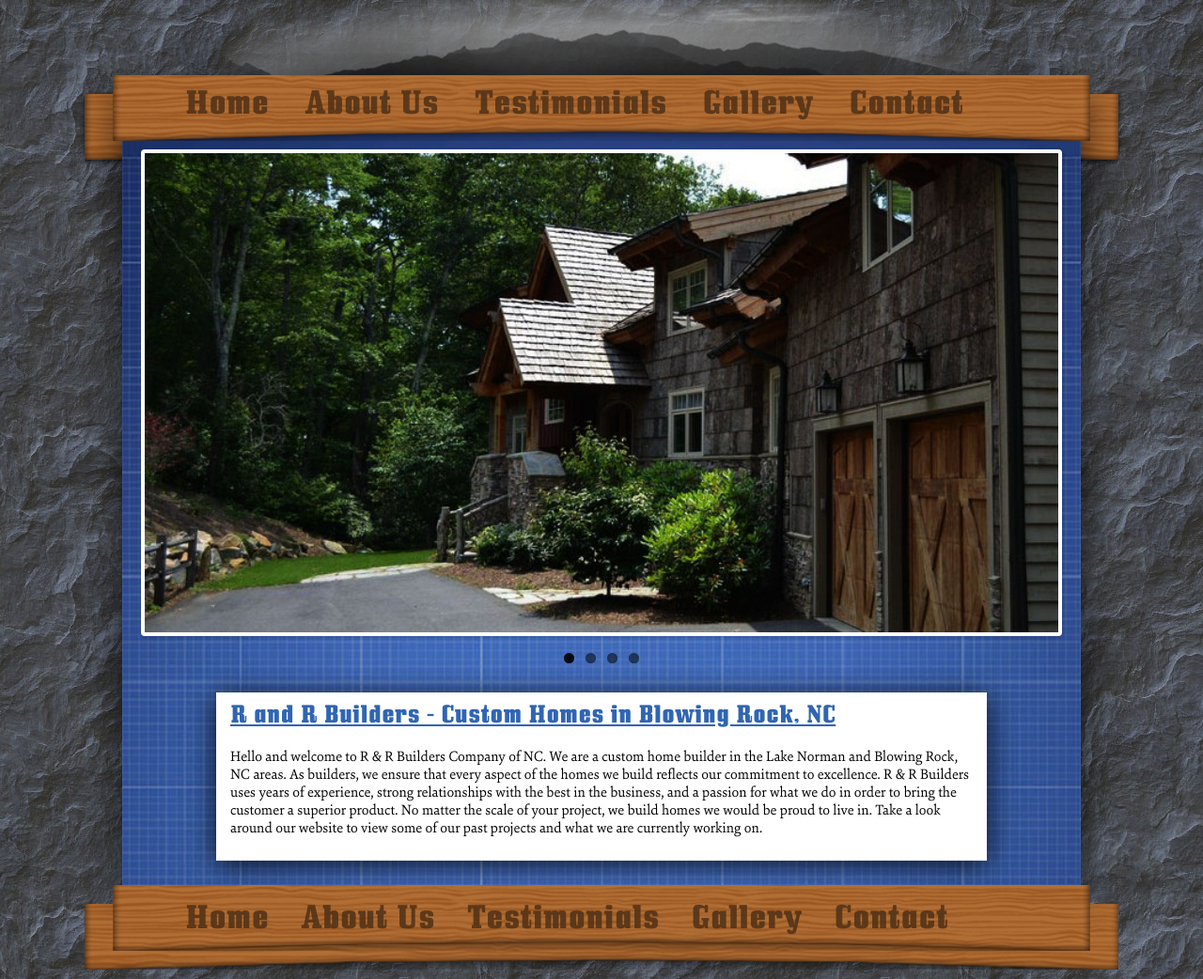
After one commit to thomasphorton-archive/rrbuildersnc, a PHP site: page / in a window 1280 px wide. The commit adds this page. Shown: the whole page at 94% size. Run offline with PHP 8.4, Linux system fonts and the light colour scheme; some libraries are stand-ins or nearby versions.

```diff
--- a/gallery.php
+++ b/gallery.php
@@ -18,8 +18,8 @@
   $('#slider').flexslider({
     animation: "slide",
     controlNav: false,
-    animationLoop: true,
-    slideshow: true,
+    animationLoop: false,
+    slideshow: false,
     sync: "#carousel"
   });
 	})
--- /dev/null
+++ b/index.html
@@ -0,0 +1 @@
+<h1>coming soon</h1>
--- /dev/null
+++ b/index.php
@@ -0,0 +1,32 @@
+<?
+	$title="Custom Homes in Blowing Rock, NC";
+	include 'inc/html.header.php';
+?>
+<script src="scripts/jquery.flexslider-min.js"></script>
+<script type="text/javascript">
+	$(document).ready(function(){
+		$('.flexslider').flexslider({
+			animation: "slide",
+			animationLoop: true,
+		})
+	})
+</script>
+<body>
+<? include 'inc/header.php';?>
+<div id="wrapper">
+		<div class="flexslider">
+			<ul class="slides">
+				<li><img src="images/slides/slide1.jpg" /></li>
+				<li><img src="images/slides/slide2.jpg" /></li>
+				<li><img src="images/slides/slide3.jpg" /></li>
+				<li><img src="images/slides/slide4.jpg" /></li>
+			</ul>
+		</div>
+	<div id="content">
+	<h2>R and R Builders - Custom Homes in Blowing Rock, NC</h2>
+	<p>Hello and welcome to R & R Builders Company of NC. We are a custom home builder in the Lake Norman and Blowing Rock, NC areas. As builders, we ensure that every aspect of the homes we build reflects our commitment to excellence. R & R Builders uses years of experience, strong relationships with the best in the business, and a passion for what we do in order to bring the customer a superior product. No matter the scale of your project, we build homes we would be proud to live in. Take a look around our website to view some of our past projects and what we are currently working on. </p>
+	</div><!--#content-->
+</div><!--#wrapper-->
+<? include 'inc/footer.php'; ?>
+</body>
+</html>
--- a/style/flexslider.css
+++ b/style/flexslider.css
@@ -49,7 +49,7 @@ html[xmlns] .slides {display: block;}
 
 /* Direction Nav */
 .flex-direction-nav {*height: 0;}
-.flex-direction-nav a {width: 30px; height: 30px; margin: -20px 0 0; display: block; background: url(images/bg_direction_nav.png) no-repeat 0 0; position: absolute; top: 50%; cursor: pointer; text-indent: -9999px; opacity: 0; -webkit-transition: all .3s ease;}
+.flex-direction-nav a {width: 30px; height: 30px; margin: -20px 0 0; display: block; background: url(images/bg_direction_nav.png) no-repeat 0 0; position: absolute; top: 50%; z-index: 10; cursor: pointer; text-indent: -9999px; opacity: 0; -webkit-transition: all .3s ease;}
 .flex-direction-nav .flex-next {background-position: 100% 0; right: -36px; }
 .flex-direction-nav .flex-prev {left: -36px;}
 .flexslider:hover .flex-next {opacity: 0.8; right: 5px;}
--- a/style/style.css
+++ b/style/style.css
@@ -120,14 +120,14 @@ h2{
 	box-shadow:0px 4px 40px rgba(0,0,0,0.75);
 }
 
-.flexslider{
+/*.flexslider{
 	display:block;
 	width:760px;
 	margin:20px auto 60px !important;
 	border:0 !important;
 	box-shadow:0 4px 30px rgba(0,0,0,0.85) !important;
 }
-
+*/
 #content{
 	width:820px;
 	margin:10px auto;
@@ -351,14 +351,14 @@ header{
 	padding:40px 20px 20px;
 }
 
-.flexslider{
+/*.flexslider{
 	width:798px;
 	margin:10px 0 60px -15px !important;
 }
 
 .flexslider.gallery{
 	margin:20px 0 60px -25px !important;
-}
+}*/
 
 #content{
 	width:728px;
@@ -427,7 +427,7 @@ header{
 				#wrapper{
 					width:320px;
 				}
-
+				/*
 				.flexslider{
 					width:340px;
 					margin:20px 0 60px -10px !important;
@@ -436,7 +436,7 @@ header{
 				.flexslider.gallery{
 					margin:20px 0 60px -30px !important;
 				}
-
+				*/
 				#content{
 					width:280px;
 					padding:20px;
@@ -511,14 +511,14 @@ header{
 					width:480px;
 					padding:40px 20px 20px;
 				}
-
+				/*
 				.flexslider{
 					width:500px;
 				}
 
 				.flexslider.gallery{
 					margin:10px 0 60px -30px !important;
-				}
+				}*/
 
 				#content{
 					margin-top:8px;
```
Also changed, not shown: style/images/bg_direction_nav.png (added).
